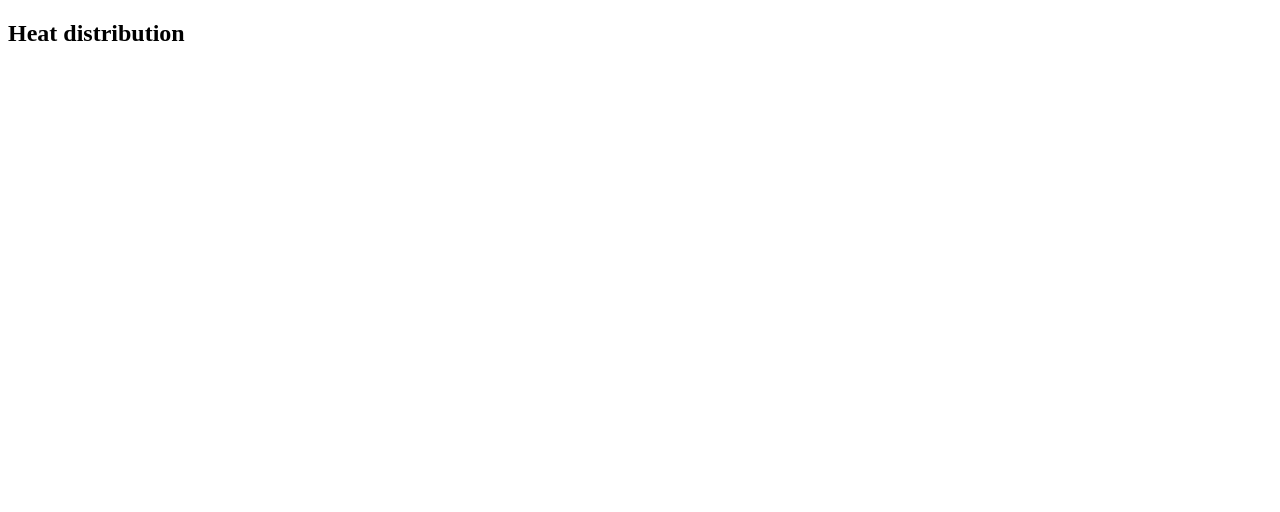
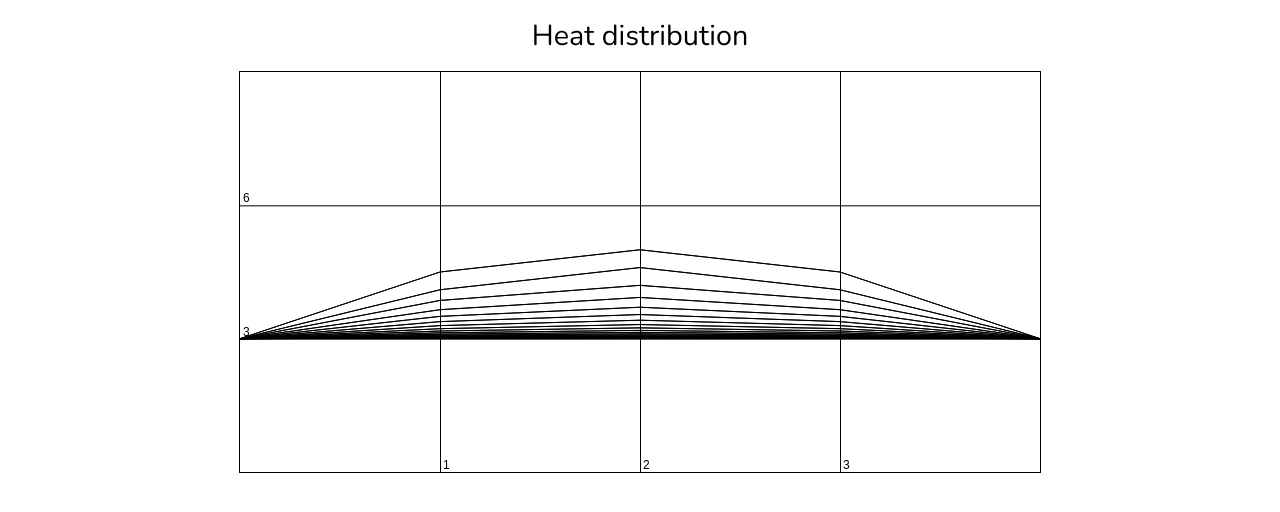
Before and after one commit to GeekaN2/anti-aircraft-gun, a website: page static/heat-distribution-in-the-road/index.html in a window 1280 px wide. Drawn offline with nearby package versions, Linux system fonts and the light colour scheme.

Commit message:
Heat distribution
Add heat distributions graphic
Add cool styles and theme

```diff
--- a/server.js
+++ b/server.js
@@ -14,6 +14,11 @@ app.get('/heat-ditribution-in-the-road', function (req, res) {
   res.sendFile(__dirname + '/static/heat-ditribution-in-the-road/index.html');
 });
 
+app.get('/', function (req, res) {
+  console.log(__dirname);
+  res.sendFile(__dirname + '/static/main/index.html');
+});
+
 app.listen(3000, function () {
   console.log('Example app listening on port 3000!');
 });
--- a/static/anti-aircraft-gun/reset.css
+++ /dev/null
@@ -1,44 +0,0 @@
-html, body, div, span, applet, object, iframe,
-h1, h2, h3, h4, h5, h6, p, blockquote, pre,
-a, abbr, acronym, address, big, cite, code,
-del, dfn, em, img, ins, kbd, q, s, samp,
-small, strike, strong, sub, sup, tt, var,
-b, u, i, center,
-dl, dt, dd, ol, ul, li,
-fieldset, form, label, legend,
-table, caption, tbody, tfoot, thead, tr, th, td,
-article, aside, canvas, details, embed,
-figure, figcaption, footer, header, hgroup,
-menu, nav, output, ruby, section, summary,
-time, mark, audio, video, input {
-    border-radius: 0;
-	margin: 0;
-	padding: 0;
-	border: 0;
-	font-size: 100%;
-	font: inherit;
-	vertical-align: baseline;
-}
-/* HTML5 display-role reset for older browsers */
-article, aside, details, figcaption, figure,
-footer, header, hgroup, menu, nav, section {
-	display: block;
-}
-body {
-	line-height: 1;
-}
-ol, ul {
-	list-style: none;
-}
-blockquote, q {
-	quotes: none;
-}
-blockquote:before, blockquote:after,
-q:before, q:after {
-	content: '';
-	content: none;
-}
-table {
-	border-collapse: collapse;
-	border-spacing: 0;
-}
--- a/static/anti-aircraft-gun/style.css
+++ b/static/anti-aircraft-gun/style.css
@@ -1,9 +1,10 @@
-@import "reset.css";
+@import "../reset.css";
+@import "../main.css";
 
 body {
-    font-family: Arial, sans-serif;
-    font-size: 22px;
-    color: #3b3b3b;
+    font-family: var(--main-font);
+    font-size: 13px;
+    color: var(--black);
 }
 
 input {
@@ -22,6 +23,7 @@ canvas {
 }
 
 h1 {
+    font-size: 1.8rem;
     margin: 1rem;
 }
 
@@ -31,6 +33,10 @@ h1 {
 
 .param {
     margin-bottom: 1rem;
+}
+
+.param h2 {
+    font-size: 1.3rem;
 }
 
 #app {
--- a/static/heat-distribution-in-the-road/index.html
+++ b/static/heat-distribution-in-the-road/index.html
@@ -5,10 +5,12 @@
     <meta name="viewport" content="width=device-width, initial-scale=1.0">
     <meta http-equiv="X-UA-Compatible" content="ie=edge">
     <title>heat-distribution</title>
+    <link rel="stylesheet" href="style.css">
 </head>
 <body>
-    <h2>Heat distribution</h2>
-    <canvas id="canvas"></canvas>
+    <h2 class="title-name">Heat distribution</h2>
+
+    <canvas id="canvas" width="800px" height="400px"></canvas>
     <script>
         /**
          * Constants. TODO custom input
@@ -59,11 +61,55 @@
             return points;
         }
 
+        function round(number, decimalPlaces = 3){
+            return ~~(number * 10 ** decimalPlaces) / (10 ** decimalPlaces);
+        }
+
+        function drawGrid(canvas, widthpx, heightpx, physicalWidth, physicalHeight, xLines, yLines) {
+            const ctx = canvas.getContext("2d");
+
+            ctx.clearRect(0, 0, widthpx, heightpx);
+            ctx.font = "12px sans-serif";
+
+            for (let i = 1; i < yLines; i++){
+                ctx.fillRect(0, heightpx * i / yLines, widthpx, 1);
+                ctx.fillText(round(physicalHeight - physicalHeight * i / yLines).toString(), 3, heightpx*i/yLines -3);
+            }
+            for (let i = 1; i < xLines; i++){
+                ctx.fillRect(widthpx * i / xLines, 0, 1, heightpx);
+                ctx.fillText(round(physicalWidth * i / xLines).toString(), widthpx * i / xLines + 3, heightpx - 3);
+            }
+
+        }
+
+        function draw(canvas, coordinates, widthpx, heightpx, physicalWidth, physicalHeight) {
+            const ctx = canvas.getContext("2d");
+
+            for (let i = 0; i < coordinates.x.length - 1; i++){
+                let x1 = coordinates.x[i] / physicalWidth * widthpx;
+                let y1 = heightpx - coordinates.y[i] / physicalHeight * heightpx;
+                let x2 = coordinates.x[i + 1] / physicalWidth * widthpx;
+                let y2 = heightpx - coordinates.y[i + 1] / physicalHeight * heightpx;
+
+                ctx.beginPath();
+                    ctx.moveTo(x1, y1);
+                    ctx.lineTo(x2, y2);
+                ctx.closePath();
+                ctx.stroke();
+            }
+        }
+
+
         const points = calculateTemperature();
 
-        function draw(canvas) {
+        drawGrid(canvas, 800, 400, 4, 9, 4, 3);
 
-        }
+        for (let i = 0; i < timeIntervals; i++)
+            draw(canvas,  {
+                x : Array(...Array(lengthIntervals)).map((_, i) => i * dx),
+                y : points[i],
+            },
+            800, 400, 4, 9);
 
 
     </script>
--- /dev/null
+++ b/static/heat-distribution-in-the-road/style.css
@@ -0,0 +1,20 @@
+@import "../reset.css";
+@import "../main.css";
+
+body {
+    font-family: var(--main-font);
+    font-size: 13px;
+}
+
+.title-name {
+    display: block;
+    font-size: 1.8rem;
+    text-align: center;
+    margin: 1rem 0;
+}
+
+#canvas {
+    display: block;
+    border: 1px solid #000;
+    margin: 0 auto;
+}
--- /dev/null
+++ b/static/main.css
@@ -0,0 +1,11 @@
+@import url('https://fonts.googleapis.com/css?family=Nunito&display=swap&subset=cyrillic');
+
+:root {
+    --main-color: #084f93;
+    --side-color: #878581;
+    --grey: #878581;
+    --orange: #d88144;
+    --yellow: #ffc357;
+    --black: #07080a;
+    --main-font: 'Nunito', sans-serif;
+}
--- /dev/null
+++ b/static/main/style.css
@@ -0,0 +1,66 @@
+@import "../reset.css";
+/**
+ * Add color palitte and font
+ */
+@import "../main.css";
+
+body {
+    font-size: 13px;
+    font-family: Arial;
+    color: var(--black);
+    font-family: var(--main-font);
+    line-height: 1.2;
+}
+
+
+.title-name {
+    display: block;
+    font-size: 1.8rem;
+    text-align: center;
+    margin: 1rem 0;
+}
+
+a {
+    margin: 0 auto;
+    text-decoration: none;
+    font-size: 1.3rem;
+    color: var(--black);
+    border: none;
+    position: relative;
+    padding:10px
+}
+
+a:visited {
+    color: var(--grey);
+}
+
+.projects {
+    display: flex;
+    flex-direction: column;
+    justify-content: center;
+}
+
+.border-animation:before, .border-animation:after {
+    content: '';
+    position: absolute;
+}
+
+.border-animation:after {
+    border-bottom: 2px solid var(--main-color);
+    left: 51%;
+    right: 51%;
+    bottom: 0px;
+    transition-property: all;
+    transition-timing-function: cubic-bezier(0, 0.98, 0.51, 0.93);
+    transition-duration: 200ms;
+    transition-delay: 0s;
+}
+
+.border-animation:hover:after {
+    left: 0%;
+    right: 0%;
+}
+
+.border-animation:not(:hover):after {
+    transition-delay: 0s;
+}
--- /dev/null
+++ b/static/reset.css
@@ -0,0 +1 @@
+/*! minireset.css v0.0.6 | MIT License | github.com/jgthms/minireset.css */html,body,p,ol,ul,li,dl,dt,dd,blockquote,figure,fieldset,legend,textarea,pre,iframe,hr,h1,h2,h3,h4,h5,h6{margin:0;padding:0}h1,h2,h3,h4,h5,h6{font-size:100%;font-weight:normal}ul{list-style:none}button,input,select,textarea{margin:0}html{box-sizing:border-box}*,*::before,*::after{box-sizing:inherit}img,video{height:auto;max-width:100%}iframe{border:0}table{border-collapse:collapse;border-spacing:0}td,th{padding:0}td:not([align]),th:not([align]){text-align:left}
```
Also changed, not shown: static/main/index.html (added, +17 -0 lines).
